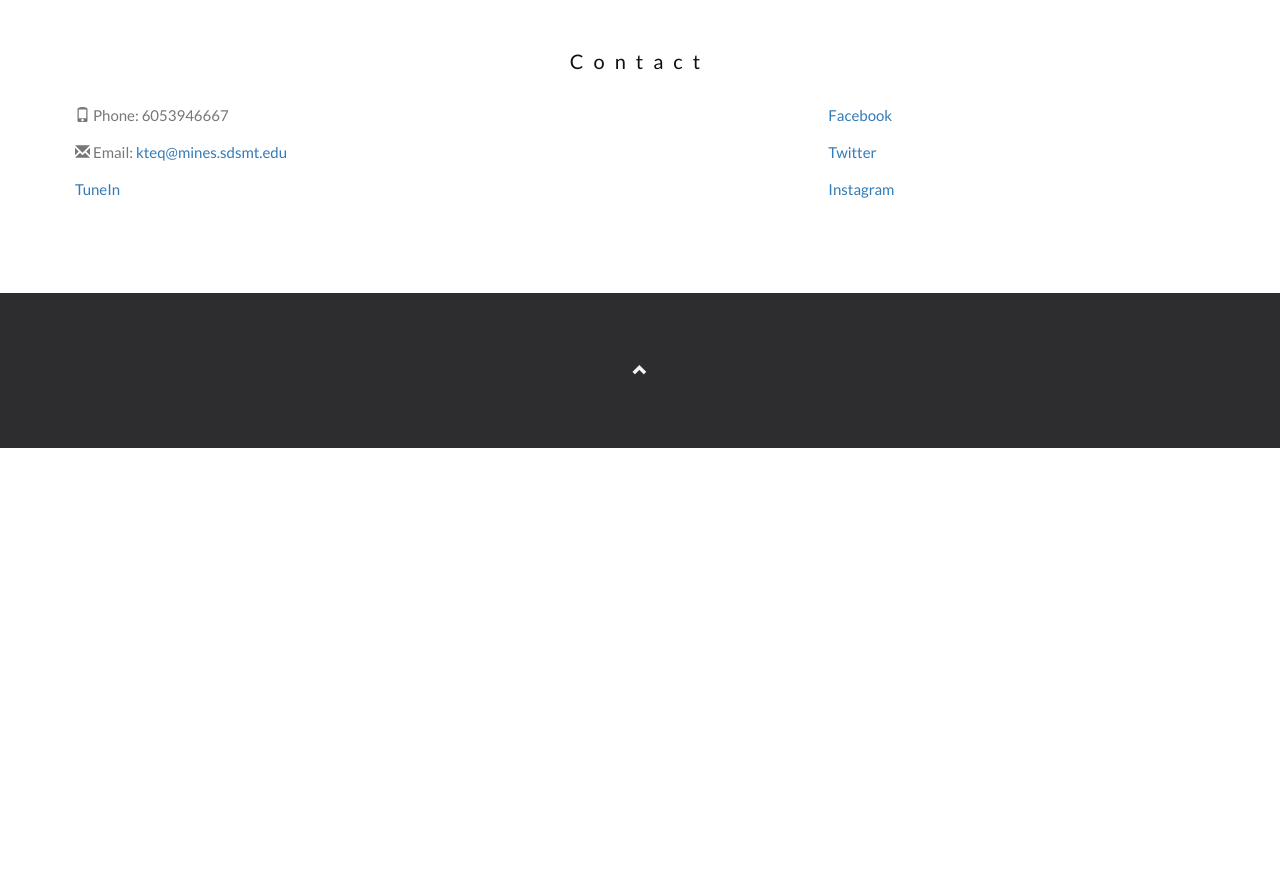
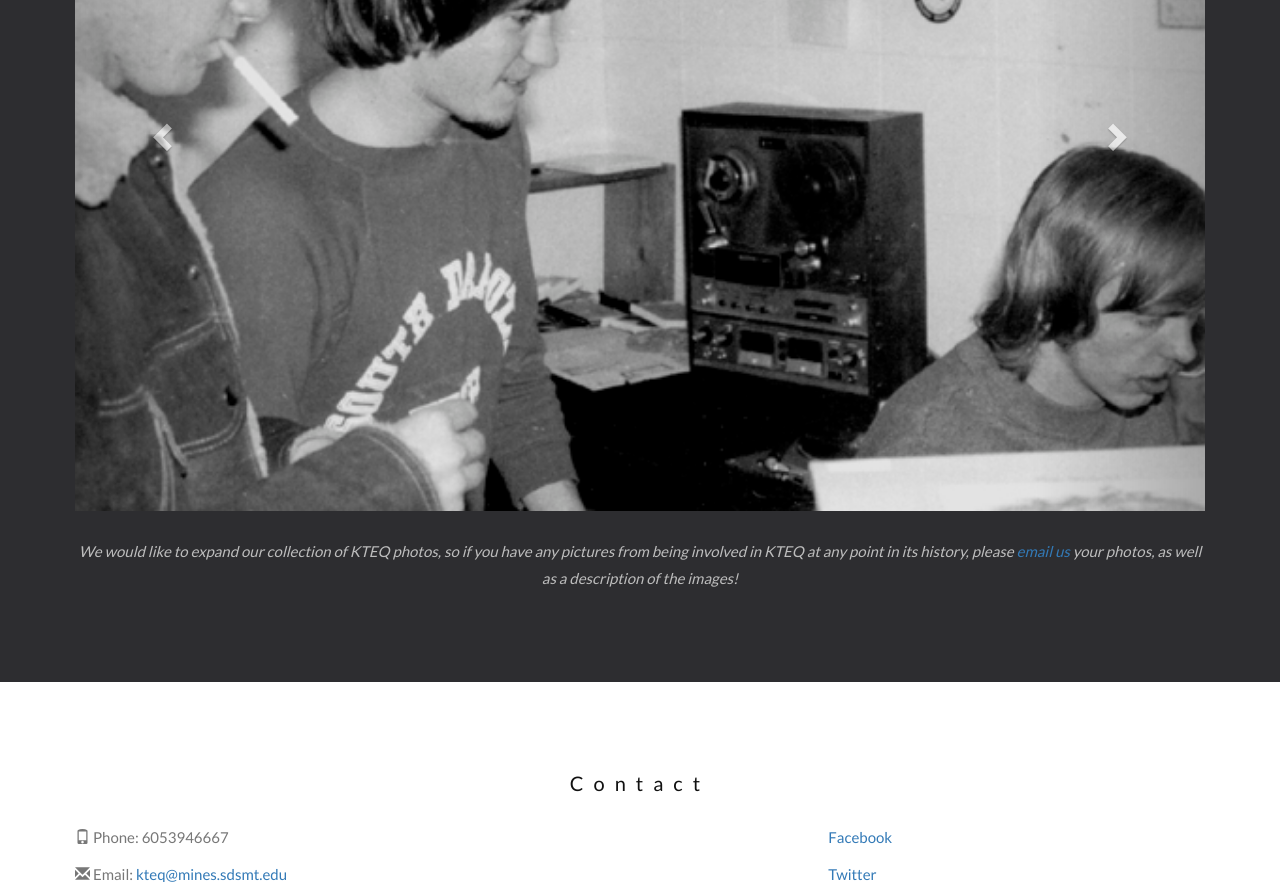
Before and after one commit to adamkraus6/KTEQ, a plain HTML site: page history.html in a window 1280 px wide. Shown: the part 2840-3722 px from the top of the page. Before the commit the page ends 3288 px from the top, so only its background shows below. Drawn offline with nearby package versions, Linux system fonts and the light colour scheme.

Commit message:
history slideshow

```diff
--- a/history.html
+++ b/history.html
@@ -138,9 +138,39 @@
 			</div>
 		</div>
 
-		<!-- Photo Archive Script -->
-		<!-- Container RESOURCES -->
-		<div id="photo">
+		<!-- Container PHOTOS -->
+		<div id="photo" class="bg-1">
+			<div class="container">
+				<h3 class="text-center">KTEQ PHOTO ARCHIVE</h3>
+				<div id="historyCarousel" class="carousel slide" data-ride="carousel">
+					<div id="historyCarousal" class="carousel slide" data-ride="carousel">
+						<!-- Wrapper for slides -->
+						<div id="historySlideshow" class="carousel-inner" role="listbox"></div>
+						<script src="scripts/photos.js"></script>
+
+						<!-- Left and right controls -->
+						<a class="left carousel-control" href="#historyCarousal" role="button" data-slide="prev">
+							<span class="glyphicon glyphicon-chevron-left" aria-hidden="true"></span>
+							<span class="sr-only">Previous</span>
+						</a>
+						<a class="right carousel-control" href="#historyCarousal" role="button" data-slide="next">
+							<span class="glyphicon glyphicon-chevron-right" aria-hidden="true"></span>
+							<span class="sr-only">Next</span>
+						</a>
+					</div>
+				</div>
+				<br>
+				<p class="text-center">
+					We would like to expand our collection of KTEQ photos, so if you have any pictures from being involved in KTEQ at any point in its history,
+					please
+					<a href="mailto:kteq@mines.sdsmt.edu?Subject=KTEQ%20Photo%20Archive%20Submission" target="_top">email us</a>
+					your photos, as well as a description of the images!
+				</p>
+			</div>
+		</div>
+
+
+		<!-- <div id="photo">
 			<div class="container">
 				<h3 class="text-center">KTEQ PHOTO ARCHIVE</h3>
 				<p class="text-center">
@@ -155,7 +185,7 @@
 					your photos, as well as a description of the images!
 				</p>
 			</div>
-		</div>
+		</div> -->
 
 		<!-- Container (Contact Section) -->
 		<div id="contact" class="container"></div>
--- /dev/null
+++ b/scripts/photos.js
@@ -0,0 +1,13 @@
+$(document).ready(function () {
+	let slideshow = document.getElementById("historySlideshow")
+	let start = 2, end = 74 // inclusive start and end
+	let html = '<div class="item active">' +
+	'<img src="img/history/kteq1.jpg" alt="KTEQ Archive Photo 1" width="1000" height="auto">' +
+	'</div>'
+	for(let i = start; i <= end; i++) {
+		html += '<div class="item">' +
+		'<img src="img/history/kteq' + i + '.jpg" alt="KTEQ Archive Photo ' + i + '" width="1000" height="auto">' +
+		'</div>'
+	}
+	slideshow.innerHTML = html
+});
```
